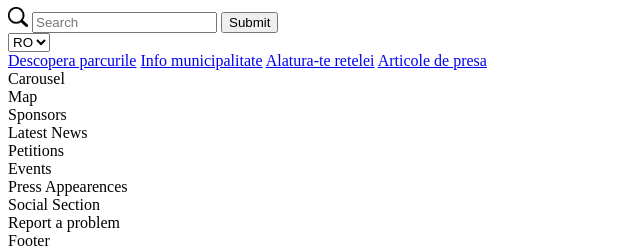
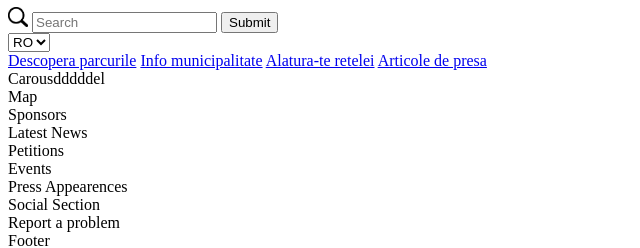
Before and after one commit to The1fares/EM-DEV-Academy-2023, a plain HTML site: page DevAcademyRF.html in a window 1280 px wide. Shown: the part 144-392 px from the top of the page, 0-640 px from the left. Drawn offline with Linux system fonts and the light colour scheme.

```diff
--- a/DevAcademyRF.html
+++ b/DevAcademyRF.html
@@ -26,7 +26,7 @@
                 </nav>
             </header>
             <section id="hero">
-                <div>Carousel</div>
+                <div>Carousdddddel</div>
                 <div>Map</div>
             </section>
             <section id="sponsors">Sponsors</section>
```
